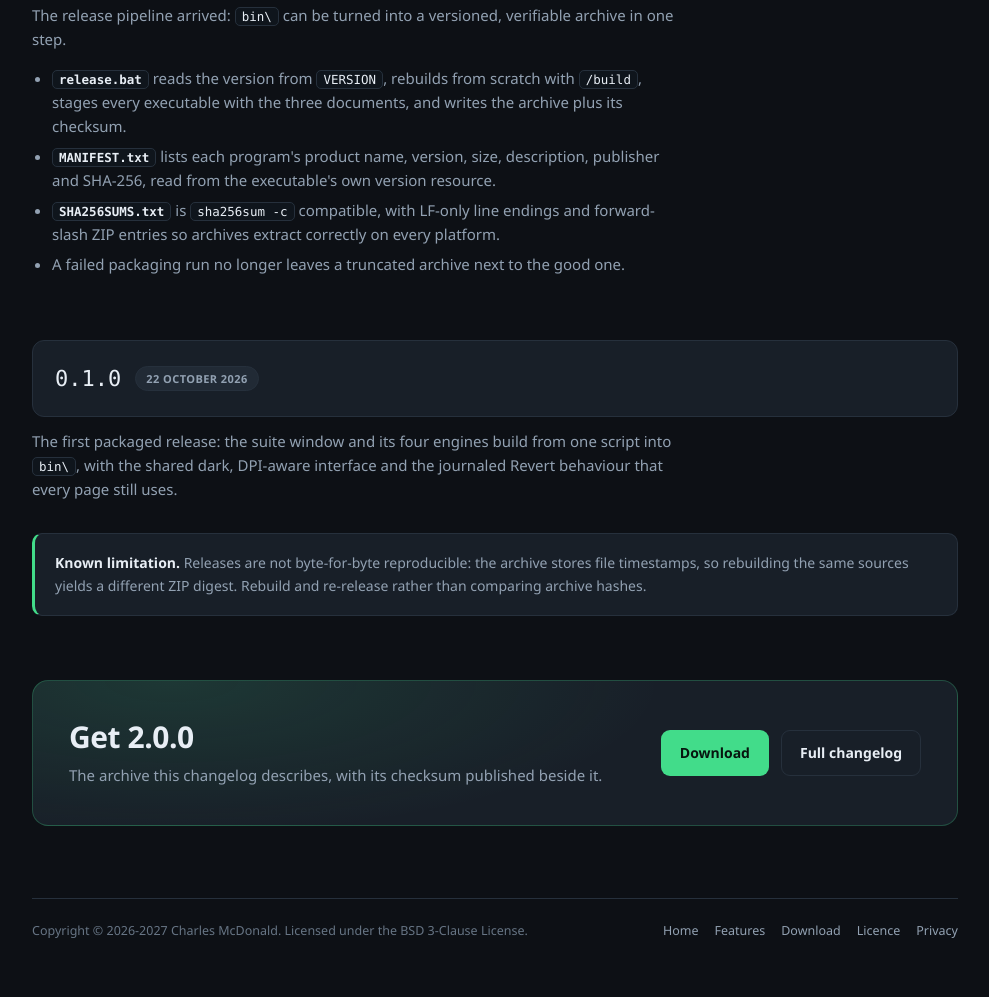
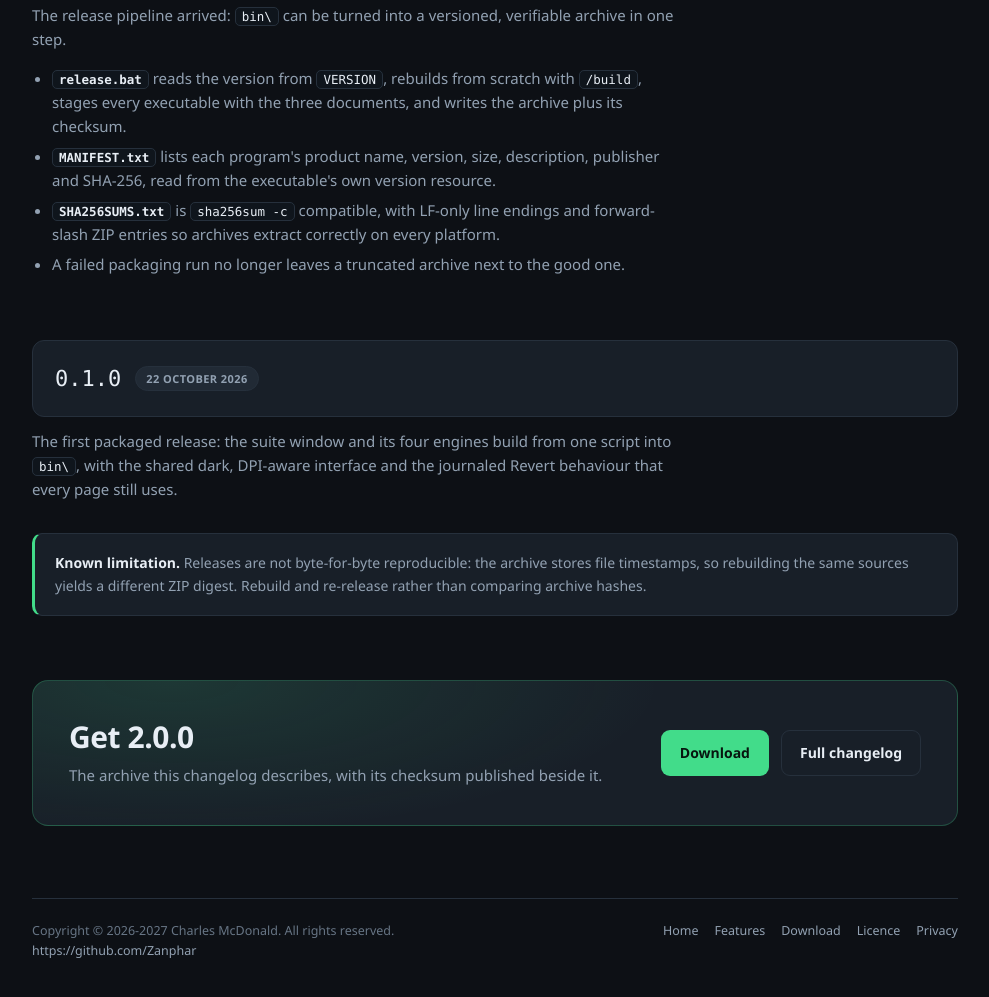
Before and after one commit to Zanphar/ZanpharsWinSuite, a plain HTML site: page website/changelog.html in a window 1280 px wide. Shown: the part 6313-7310 px from the top of the page, without its empty margins (270-1259 px from the left). Drawn offline with Linux system fonts and the light colour scheme.

Commit message:
Bring the documentation and site footers back in step.
754c0b5 stopped IE History deleting WinINet's shared WebCache, but
CHANGES.md and README.md still promised the database was cleared, and the
copies in bin\ and website\docs\ had drifted from both. FILE_ID.DIZ still
advertised v0.2.4 and four programs, and the README and the CI comment
still said build_all.bat builds four programs.

The website footers now carry the copyright line and the repository link.

🤖 Generated with Codebuff
Co-Authored-By: Codebuff <noreply@codebuff.com>

```diff
--- a/website/changelog.html
+++ b/website/changelog.html
@@ -256,7 +256,7 @@
     </section>
 
     <footer class="site">
-      <span>Copyright © 2026-2027 Charles McDonald. Licensed under the BSD 3-Clause License.</span>
+      <span>Copyright © 2026-2027 Charles McDonald. All rights reserved.<br><a href="https://github.com/Zanphar">https://github.com/Zanphar</a></span>
       <nav aria-label="Footer">
         <a href="index.html">Home</a>
         <a href="features.html">Features</a>
```
Also changed, not shown: website/download.html (+1 -1 lines), website/features.html (+1 -1 lines), website/index.html (+1 -1 lines), website/license.html (+1 -1 lines), website/privacy.html (+1 -1 lines), website/screenshots.html (+1 -1 lines), website/docs/CHANGES.txt, 7 other files.
